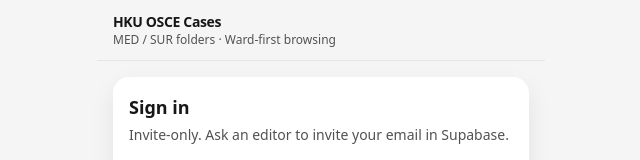
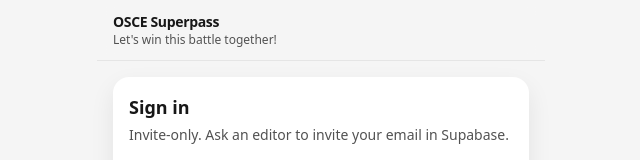
Before and after one commit to drkyjng/superpass, a Next.js app: page /login in a window 1280 px wide. Shown: the top 160 px of the page, without its empty margins (319-959 px from the left). Built offline with nearby package versions, Linux system fonts and the light colour scheme; no server answers.

Commit message:
Update layout.tsx

```diff
--- a/src/app/layout.tsx
+++ b/src/app/layout.tsx
@@ -3,8 +3,8 @@
 import { BottomNav } from "@/components/BottomNav";
 
 export const metadata: Metadata = {
-  title: "HKU OSCE Cases",
-  description: "Invite-only clerked cases tracker"
+  title: "OSCE Superpass",
+  description: "Let's win this battle together!"
 };
 
 export default function RootLayout({ children }: { children: React.ReactNode }) {
@@ -14,8 +14,8 @@
         <div className="mx-auto min-h-screen max-w-md pb-24">
           <header className="sticky top-0 z-40 border-b border-neutral-200 bg-neutral-100/90 backdrop-blur">
             <div className="px-4 py-3">
-              <div className="text-sm font-semibold tracking-tight">HKU OSCE Cases</div>
-              <div className="text-xs text-neutral-600">MED / SUR folders · Ward-first browsing</div>
+              <div className="text-sm font-semibold tracking-tight">OSCE Superpass</div>
+              <div className="text-xs text-neutral-600">Let's win this battle together!</div>
             </div>
           </header>
 
```
